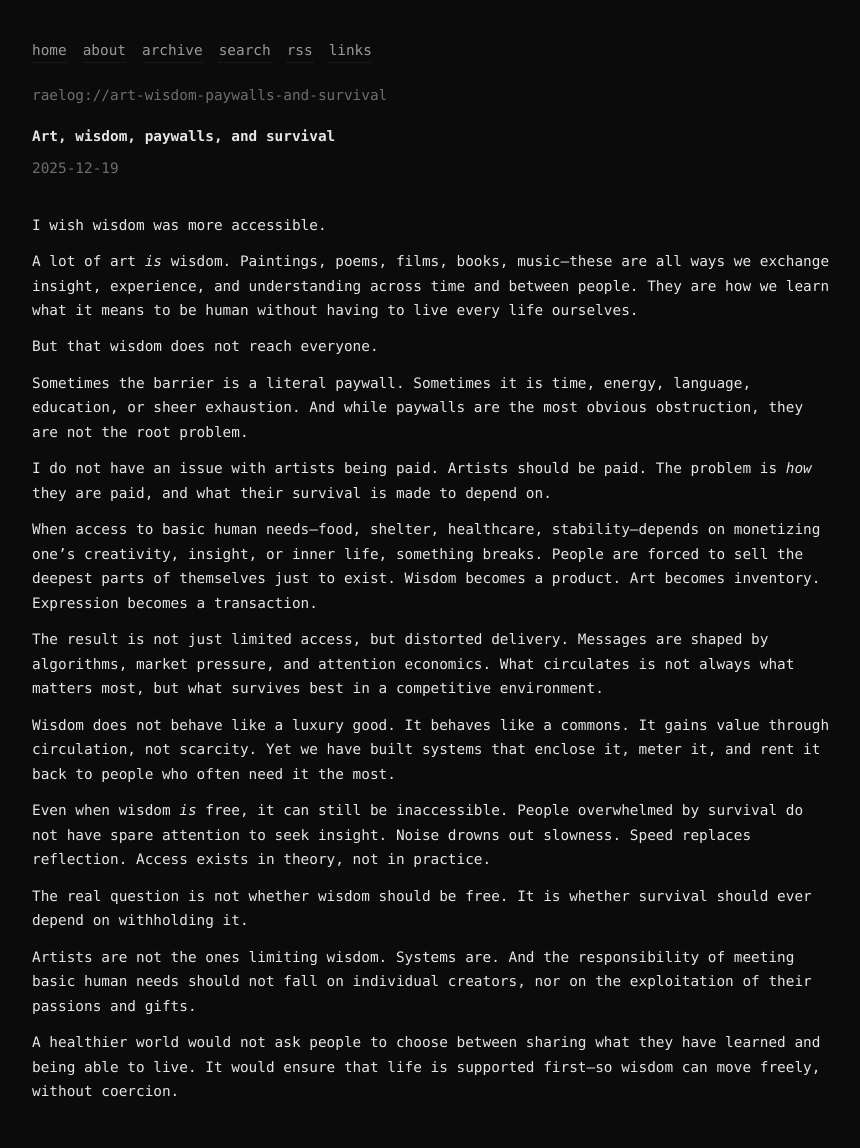
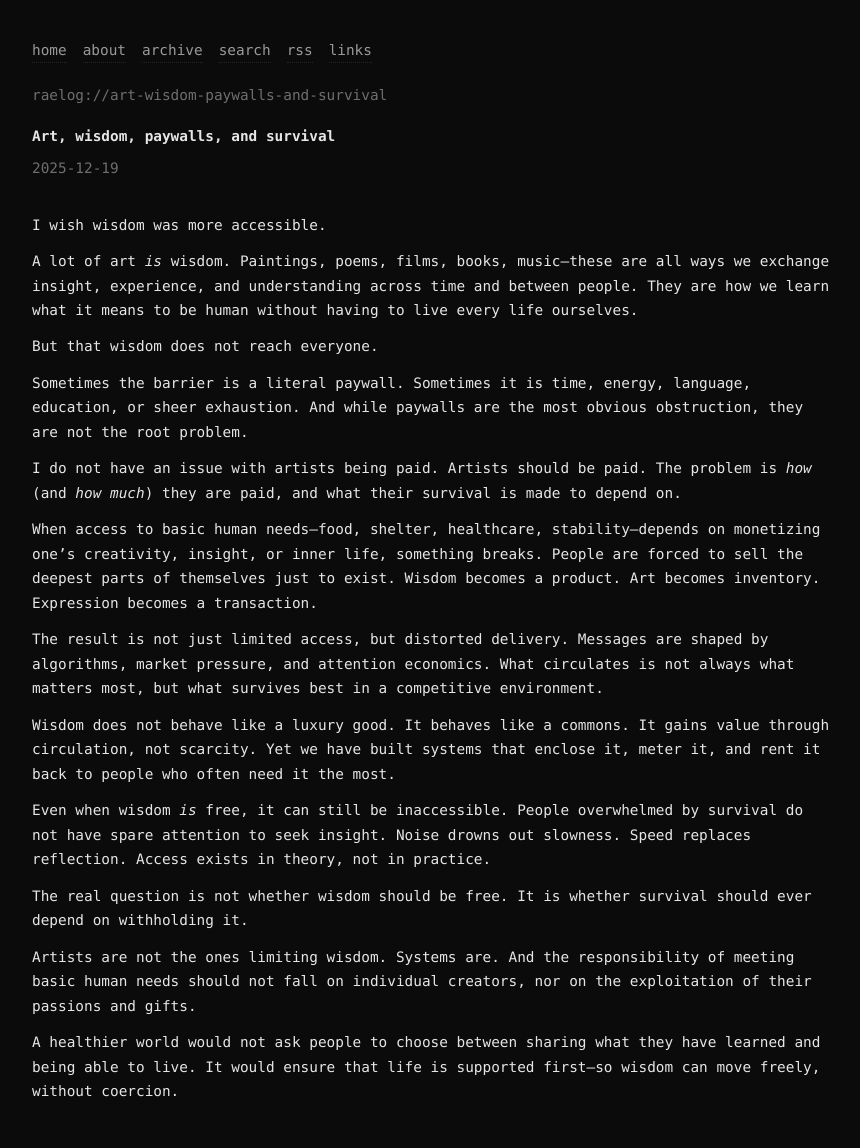
Before and after one commit to raelovejoy/raelog, a Jekyll site: the page built from _posts/2025-12-19-art-wisdom-paywalls-and-survival.md, in a window 1280 px wide. Shown: the whole page, without its empty margins (208-1068 px from the left). Built offline with Jekyll 4.4.1, drawn with Linux system fonts in a browser that asks for light colours.

Commit message:
Update 2025-12-19-art-wisdom-paywalls-and-survival.md

```diff
--- a/_posts/2025-12-19-art-wisdom-paywalls-and-survival.md
+++ b/_posts/2025-12-19-art-wisdom-paywalls-and-survival.md
@@ -13,7 +13,7 @@ But that wisdom does not reach everyone.
 
 Sometimes the barrier is a literal paywall. Sometimes it is time, energy, language, education, or sheer exhaustion. And while paywalls are the most obvious obstruction, they are not the root problem.
 
-I do not have an issue with artists being paid. Artists should be paid. The problem is *how* they are paid, and what their survival is made to depend on.
+I do not have an issue with artists being paid. Artists should be paid. The problem is *how*  (and *how much*) they are paid, and what their survival is made to depend on.
 
 When access to basic human needs—food, shelter, healthcare, stability—depends on monetizing one’s creativity, insight, or inner life, something breaks. People are forced to sell the deepest parts of themselves just to exist. Wisdom becomes a product. Art becomes inventory. Expression becomes a transaction.
 
```
